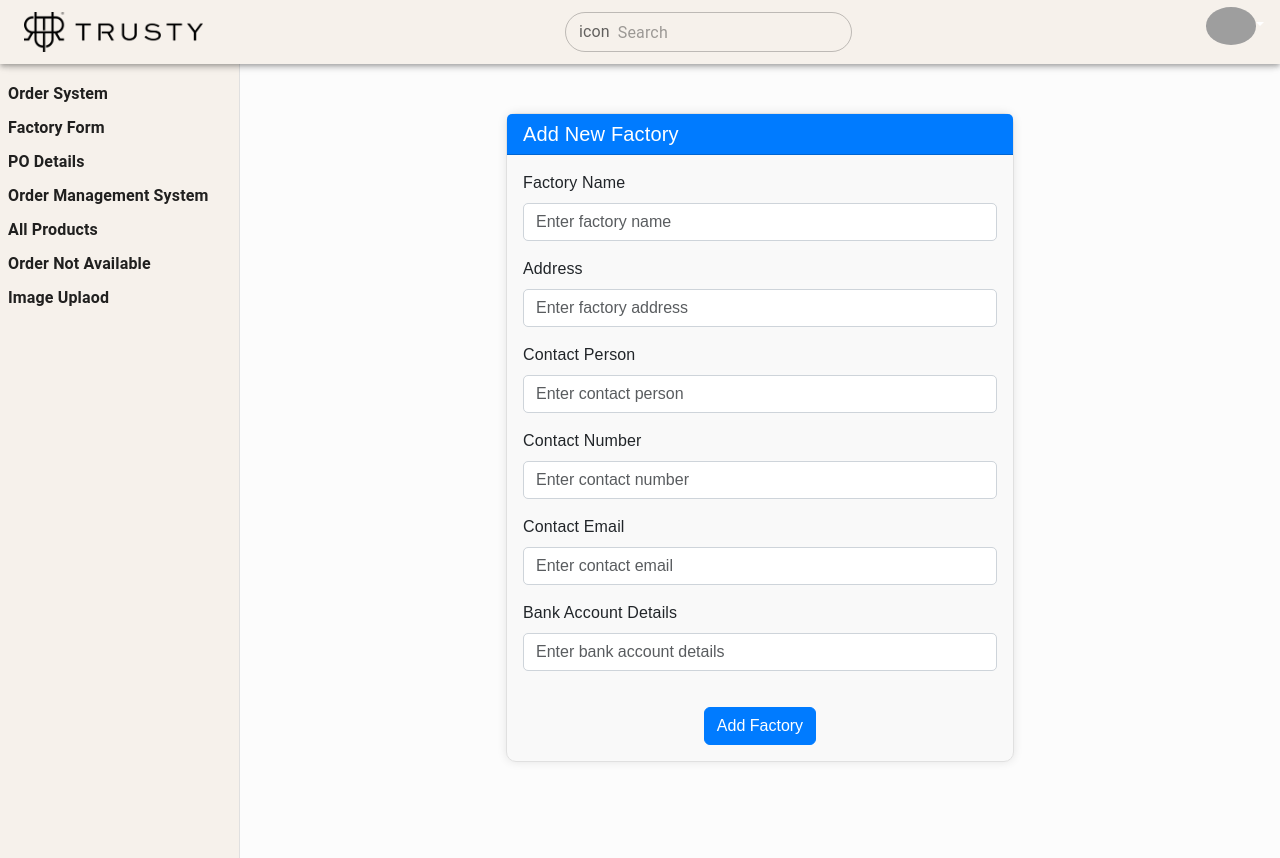
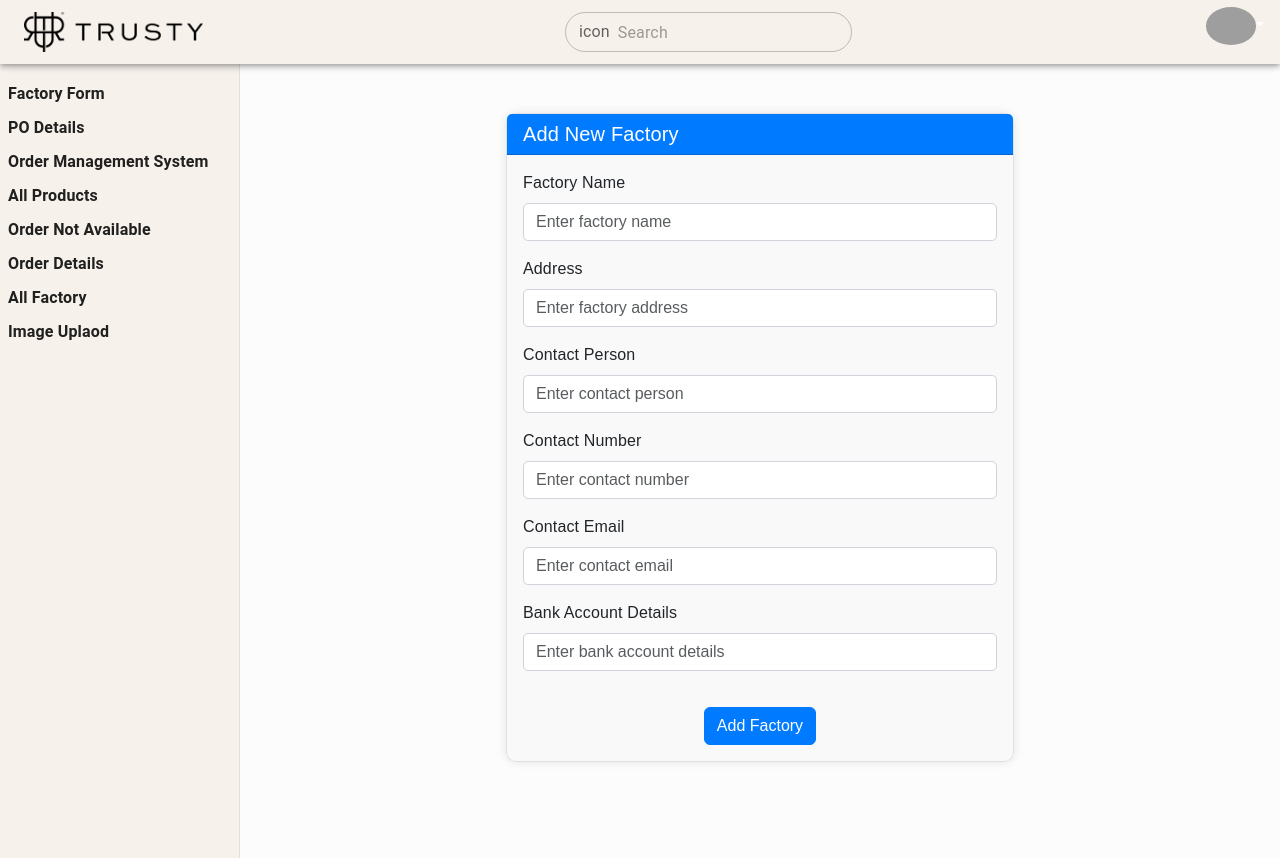
Before and after one commit to trustyuae/trustyuae, a React (Create React App) app: page /factory_form in a window 1280 px wide. Built offline with nearby package versions, Linux system fonts and the light colour scheme; sample sign-in values are in the browser's storage; grey boxes are pictures that could not be loaded; the HTML template or start-up script is replaced by a standard one.

Commit message:
added routed add factory and order details

```diff
--- a/src/App.js
+++ b/src/App.js
@@ -11,6 +11,8 @@ import ProtectedRoute from "./utils/ProtectedRoute";
 import AllProductList from "./components/AllProductList";
 import OrderNotAvailable from "./components/OrderNotAvailable";
 import ImageUpload from "./components/ImageUpload";
+import OrderDetails from "./components/OrderDetails";
+import AllFactory from "./components/AllFactory";
 
 function App() {
   return (
@@ -32,6 +34,8 @@ function App() {
               <Route exact path="/all_products_list" element={<AllProductList />} />
               <Route exact path="/order_not_available" element={<OrderNotAvailable/>} />
               <Route exact path="/image_upload" element={<ImageUpload/>} />
+              <Route exact path="/order_details" element={<OrderDetails/>} />
+              <Route exact path="/all_factory" element={<AllFactory/>} />
             </Route>
           </Route>
         </Routes>
--- a/src/components/AllFactory.js
+++ b/src/components/AllFactory.js
@@ -361,4 +361,4 @@ function AllFactory() {
     )
 }
 
-export default AllFactory
+export default AllFactory;
--- a/src/components/Dashboardd.js
+++ b/src/components/Dashboardd.js
@@ -239,12 +239,6 @@ export default function Dashboard() {
             <Typography sx={{mt:'10px'}}><strong>Order Management System</strong></Typography>            */}
               <Typography
                 sx={{ mt: "10px", cursor: "pointer" }}
-                onClick={() => handleLinkClick("/ordersystem")}
-              >
-                <strong>Order System</strong>
-              </Typography>
-              <Typography
-                sx={{ mt: "10px", cursor: "pointer" }}
                 onClick={() => handleLinkClick("/factory_form")}
               >
                 <strong>Factory Form</strong>
@@ -275,6 +269,18 @@ export default function Dashboard() {
               </Typography>
               <Typography
                 sx={{ mt: "10px", cursor: "pointer" }}
+                onClick={() => handleLinkClick("/order_details")}
+              >
+                <strong>Order Details</strong>
+              </Typography>
+              <Typography
+                sx={{ mt: "10px", cursor: "pointer" }}
+                onClick={() => handleLinkClick("/all_factory")}
+              >
+                <strong>All Factory</strong>
+              </Typography>
+              <Typography
+                sx={{ mt: "10px", cursor: "pointer" }}
                 onClick={() => handleLinkClick("/image_upload")}
               >
                 <strong>Image Uplaod</strong>
```
